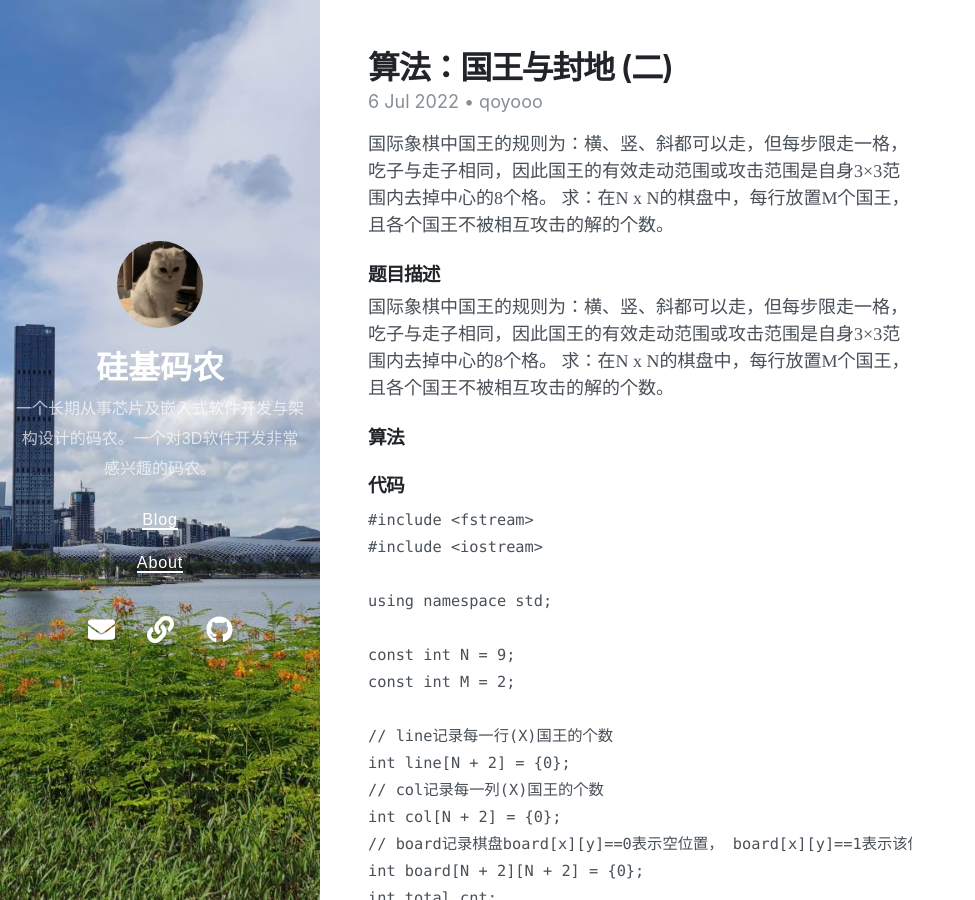
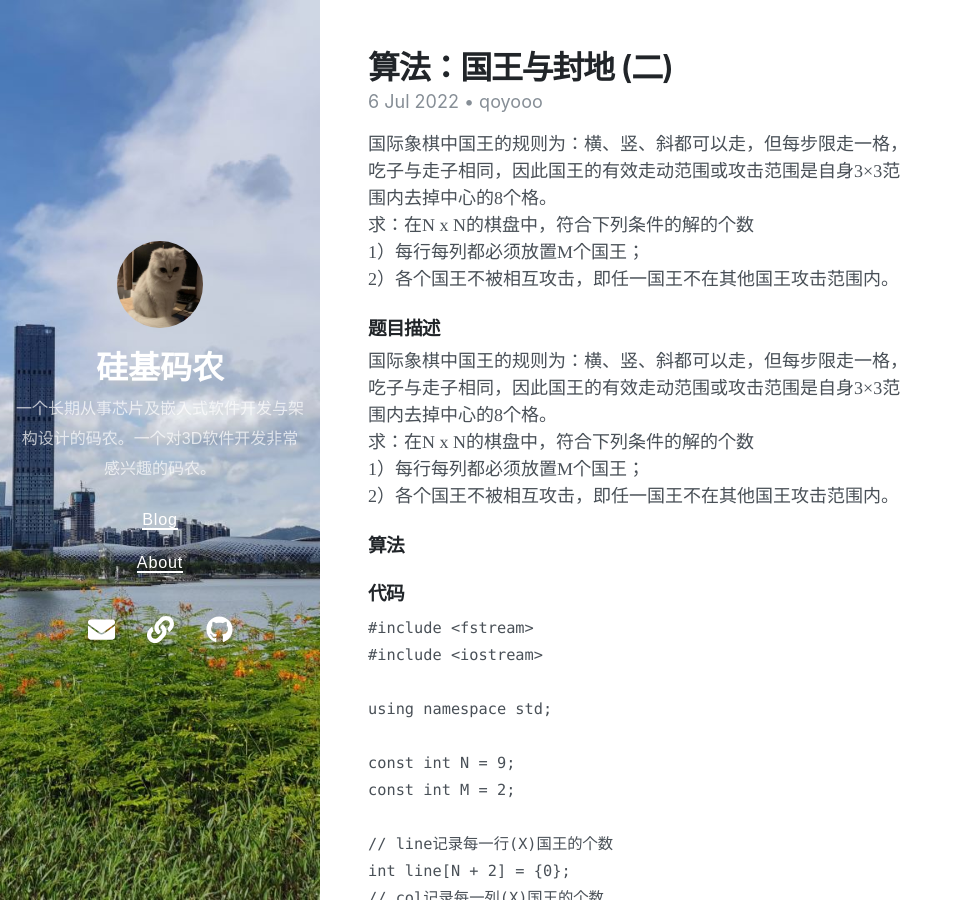
Before and after one commit to qoyooo/qoyooo.github.io, a Jekyll site: the page built from _posts/2022-07-06-算法：国王与封地(二).md, in a window 1280 px wide and 900 px high. Shown: the whole window, without its empty margins (0-975 px from the left). Built offline with Jekyll 4.4.1, drawn with Linux system fonts in a browser that asks for light colours; nearby versions of some CDN libraries.

Commit message:
modify 算法：国王与封地(二)

```diff
--- a/_posts/2022-07-06-算法：国王与封地(二).md
+++ b/_posts/2022-07-06-算法：国王与封地(二).md
@@ -5,13 +5,13 @@ author: qoyooo
 tags: [算法, C++]
 date: 2022-07-06 22:13 +0800
 ---
-国际象棋中国王的规则为：横、竖、斜都可以走，但每步限走一格，吃子与走子相同，因此国王的有效走动范围或攻击范围是自身3×3范围内去掉中心的8个格。
-求：在N x N的棋盘中，每行放置M个国王，且各个国王不被相互攻击的解的个数。
+国际象棋中国王的规则为：横、竖、斜都可以走，但每步限走一格，吃子与走子相同，因此国王的有效走动范围或攻击范围是自身3×3范围内去掉中心的8个格。<br>
+求：在N x N的棋盘中，符合下列条件的解的个数<br>1）每行每列都必须放置M个国王；<br>2）各个国王不被相互攻击，即任一国王不在其他国王攻击范围内。
 
 ### 题目描述
 
-国际象棋中国王的规则为：横、竖、斜都可以走，但每步限走一格，吃子与走子相同，因此国王的有效走动范围或攻击范围是自身3×3范围内去掉中心的8个格。
-求：在N x N的棋盘中，每行放置M个国王，且各个国王不被相互攻击的解的个数。
+国际象棋中国王的规则为：横、竖、斜都可以走，但每步限走一格，吃子与走子相同，因此国王的有效走动范围或攻击范围是自身3×3范围内去掉中心的8个格。<br>
+求：在N x N的棋盘中，符合下列条件的解的个数<br>1）每行每列都必须放置M个国王；<br>2）各个国王不被相互攻击，即任一国王不在其他国王攻击范围内。
 
 
 ### 算法
```
